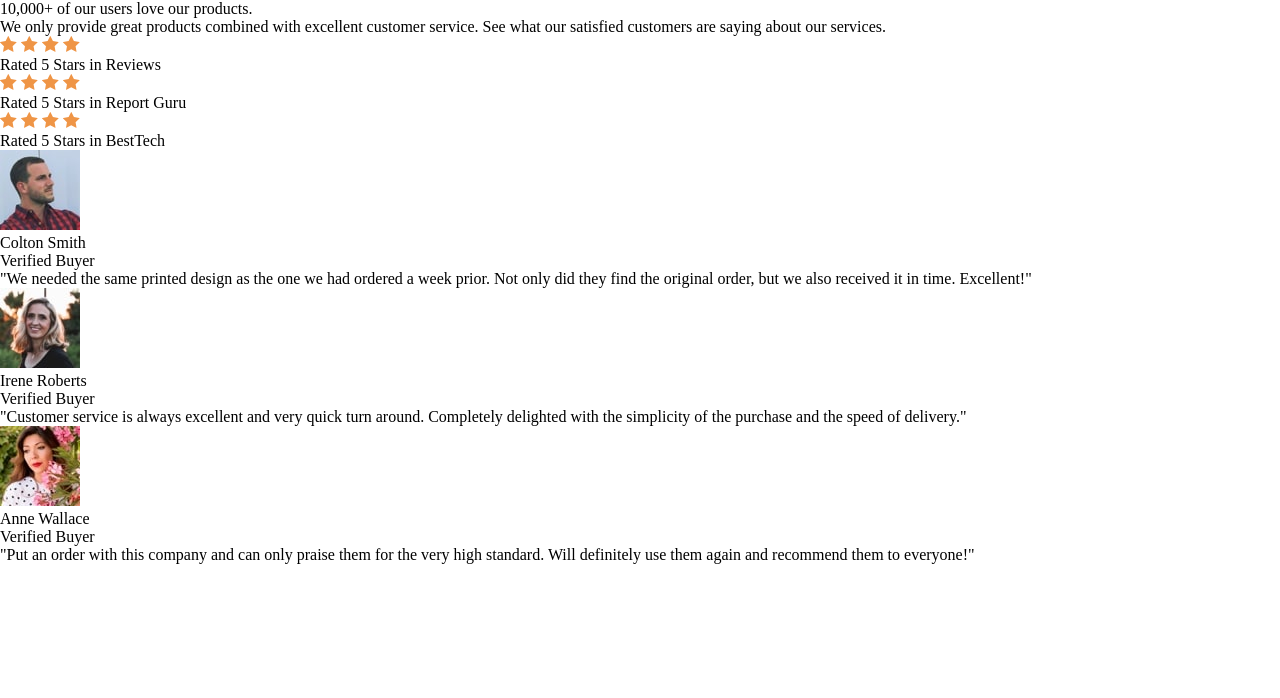
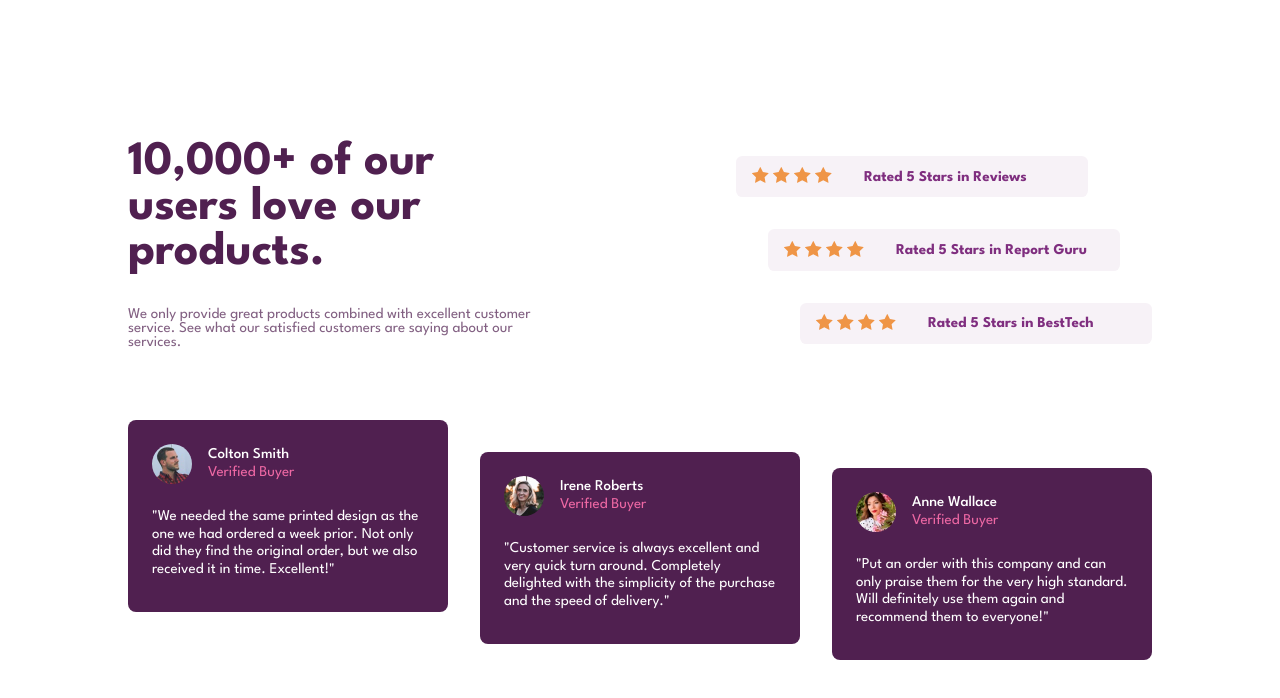
Before and after one commit to AslamtoIbrahim/Project-11, a plain HTML site: page index.html in a window 1280 px wide. Drawn offline with Linux system fonts and the light colour scheme.

Commit message:
finish descktop frontend

```diff
--- a/index.html
+++ b/index.html
@@ -16,29 +16,10 @@
 </head>
 
 <body>
-
-
-
-
-
-
-
-
-
-
-
-
-
-
-
-
-
-
-
   <div class="container">
     <div class="sec1">
       <div class="lef-side">
-        <p class="one-thousand">10,000+ of our users love our products.</p>
+        <h1 class="one-thousand">10,000+ of our users love our products.</h1>
         <p class="provider">We only provide great products combined with excellent customer service.
           See what our satisfied customers are saying about our services.</p>
       </div>
--- a/style.css
+++ b/style.css
@@ -1,9 +1,133 @@
-*{
+* {
     margin: 0;
     padding: 0;
     box-sizing: border-box;
 }
 
-body{
-    /* background-color: blueviolet; */
+body {
+    font-family: 'League Spartan', sans-serif;
+    font-size: 15px;
+    min-height: 100vh;
+    display: flex;
+    align-items: center;
+    justify-content: center;
+    align-content: center;
 }
+
+.container {
+    display: flex;
+    flex-direction: column;
+    justify-content: space-around;
+    max-width: 80vw;
+    min-height: 100vh;
+    align-items: center;
+
+}
+
+.sec1 {
+       grid-template-columns: 30% 50%;
+       display: flex;
+       height: 0vh;
+       justify-content: space-between;
+}
+
+.lef-side {
+    display: flex;
+    flex-direction: column;
+    justify-content: flex-start;
+    width: 40%;
+}
+
+.right-side {
+    display: flex;
+    flex-direction: column;
+    align-items: flex-end;
+}
+
+.one-thousand {
+    color: hsl(300, 43%, 22%);
+    font-size: 3rem;
+    margin-bottom: 2rem;
+}
+
+.provider {
+    color: hsla(300, 43%, 22%, 0.712);
+}
+
+.rated1,
+.rated2,
+.rated3 {
+    display: flex;
+    align-items: center;
+    justify-content: flex-start;
+    padding: 0.7rem 1rem;
+    background-color: hsl(300, 24%, 96%);
+    margin: 1rem 0rem;
+    width: 22rem;
+    border-radius: 0.4rem;
+    color: hsl(300, 47%, 34%);
+    font-weight: 700;
+}
+
+.right-side>div .stars {
+    margin-right: 2rem;
+}
+
+.right-side .rated1 {
+    margin-right: 4rem;
+}
+
+.right-side .rated2 {
+    margin-right: 2rem;
+}
+
+.sec2 {
+    display: flex;
+    justify-content: space-between;
+    width: 100%;
+}
+
+.person1,
+.person2,
+.person3 {
+    background-color: hsl(300, 43%, 22%);
+    border-radius: 0.5rem;
+    color: white;
+    padding: 1.5rem;
+    line-height: 1.1rem;
+    width: 20rem;
+    height: 12rem;
+}
+
+.person2 {
+    margin-top: 2rem;
+    margin-left: 2rem;
+    margin-right: 2rem;
+}
+
+.person3 {
+    margin-top: 3rem;
+}
+
+.sec2 .profile {
+    display: flex;
+    align-items: center;
+}
+
+.sec2 img {
+    border-radius: 100%;
+    width: 2.5rem;
+    margin-right: 1rem;
+}
+
+.name {
+    font-weight: 500;
+}
+
+.job {
+    color: hsl(333, 80%, 67%);
+}
+
+.demand {
+    margin-top: 1.5rem;
+}
```
